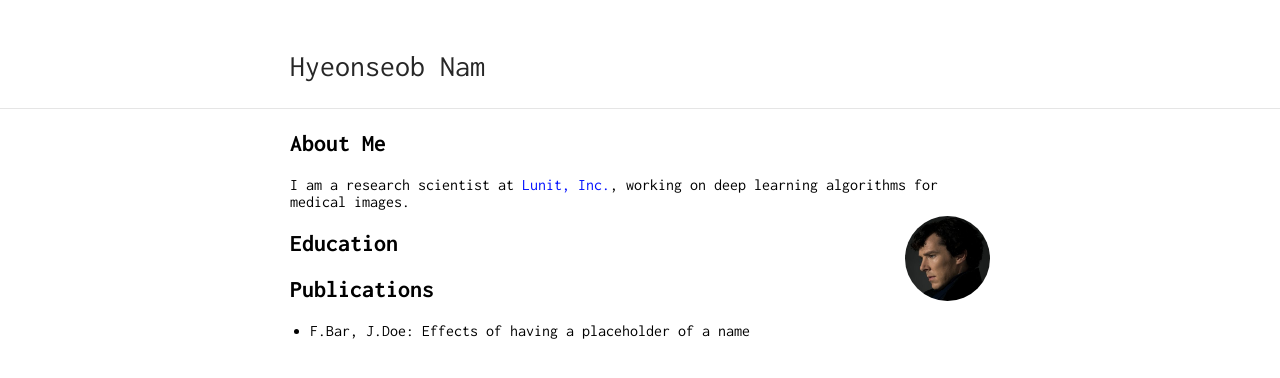
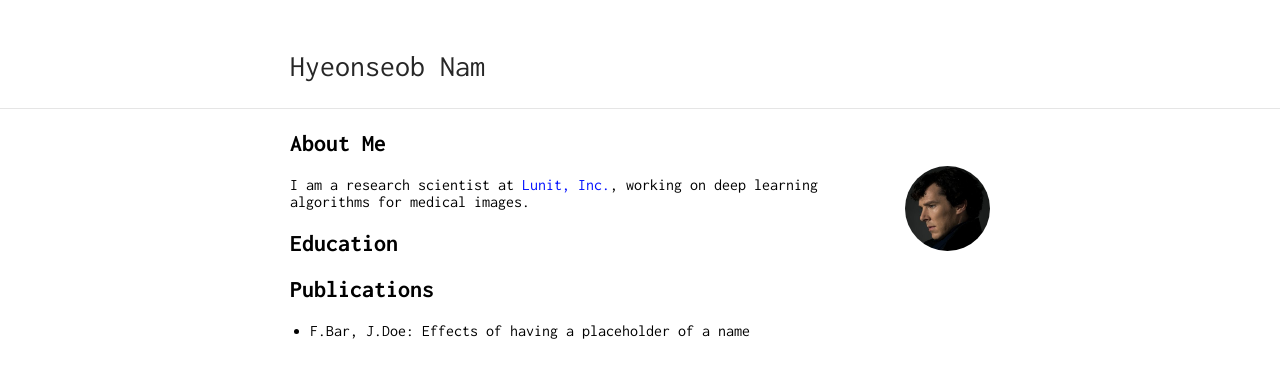
Before and after one commit to gholste/hyeonseobnam.github.io, a Jekyll site: the page built from index.md, in a window 1280 px wide. Shown: the top 378 px of the page. Built offline with Jekyll 4.4.1, drawn with Linux system fonts in a browser that asks for light colours.

Commit message:
Update index.md

```diff
--- a/index.md
+++ b/index.md
@@ -5,9 +5,9 @@ title: Hyeonseob Nam
 
 ## About Me
 
+<img class="profile-picture" src="sherlock.jpg">
+
 I am a research scientist at [Lunit, Inc.](https://lunit.io/), working on deep learning algorithms for medical images.
-
-<img class="profile-picture" src="sherlock.jpg">
 
 
 ## Education
```
